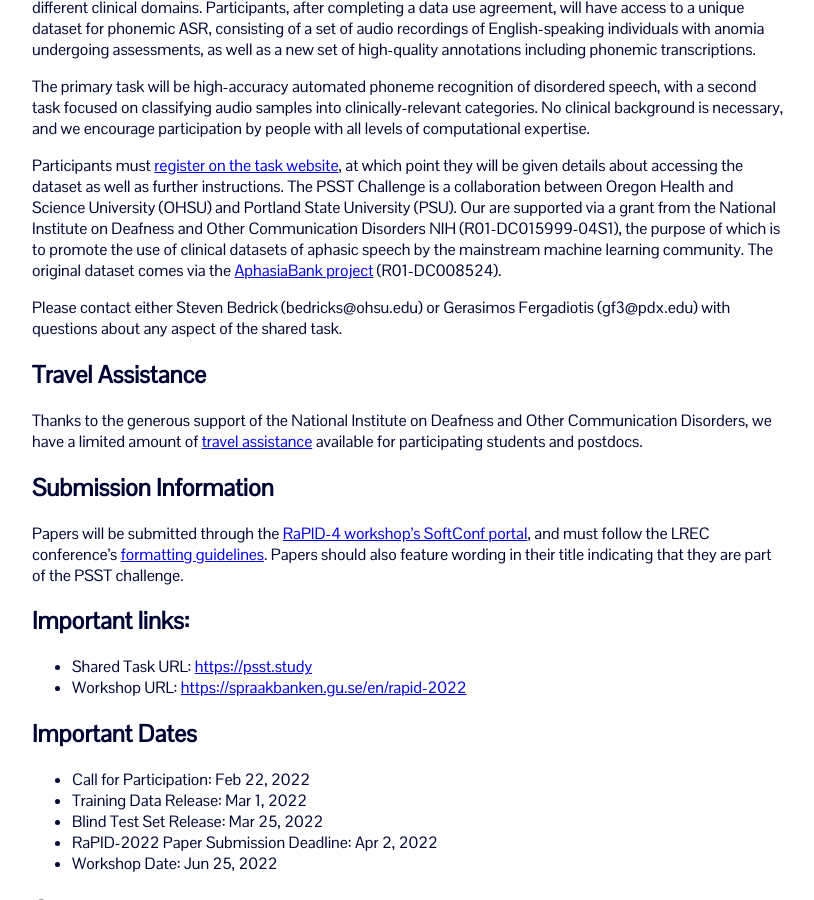
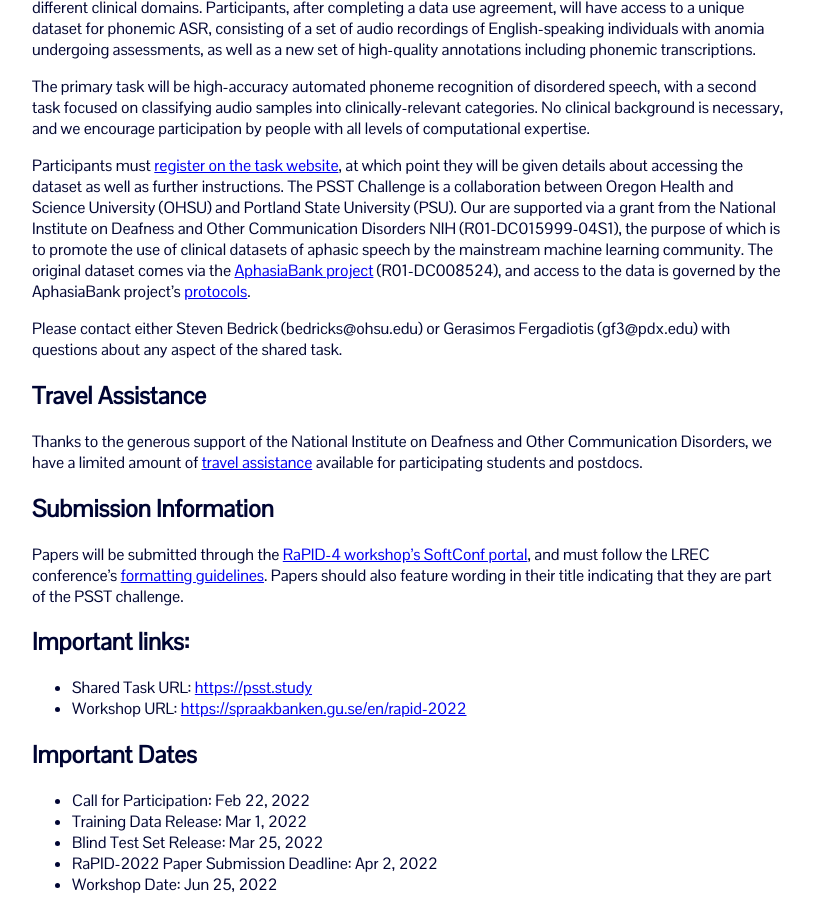
Before and after one commit to PSST-Challenge/PSST-Challenge.github.io, a Jekyll site: the page built from docs/announcement.md, in a window 1280 px wide and 900 px high, scrolled down 687 px. Shown: the whole window, without its empty margins (368-1182 px from the left). Built offline with Jekyll 4.4.1, drawn with Linux system fonts in a browser that asks for light colours.

Commit message:
Added notes about data use and TalkBank protocols.

```diff
--- a/docs/announcement.md
+++ b/docs/announcement.md
@@ -25,7 +25,7 @@ Participants, after completing a data use agreement, will have access to a uniqu
 The primary task will be high-accuracy automated phoneme recognition of disordered speech, with a second task focused on classifying audio samples into clinically-relevant categories. No clinical background is necessary, and we encourage participation by people with all levels of computational expertise.
 
 Participants must [register on the task website](/join/), at which point they will be given details about accessing the dataset as well as further instructions.
-The PSST Challenge is a collaboration between Oregon Health and Science University (OHSU) and Portland State University (PSU). Our are supported via a grant from the National Institute on Deafness and Other Communication Disorders NIH (R01-DC015999-04S1), the purpose of which is to promote the use of clinical datasets of aphasic speech by the mainstream machine learning community. The original dataset comes via the [AphasiaBank project](https://aphasia.talkbank.org) (R01-DC008524).
+The PSST Challenge is a collaboration between Oregon Health and Science University (OHSU) and Portland State University (PSU). Our are supported via a grant from the National Institute on Deafness and Other Communication Disorders NIH (R01-DC015999-04S1), the purpose of which is to promote the use of clinical datasets of aphasic speech by the mainstream machine learning community. The original dataset comes via the [AphasiaBank project](https://aphasia.talkbank.org) (R01-DC008524), and access to the data is governed by the AphasiaBank project's [protocols](https://talkbank.org/share/).
 
 Please contact either Steven Bedrick (bedricks@ohsu.edu) or Gerasimos Fergadiotis (gf3@pdx.edu) with questions about any aspect of the shared task.
 
```
